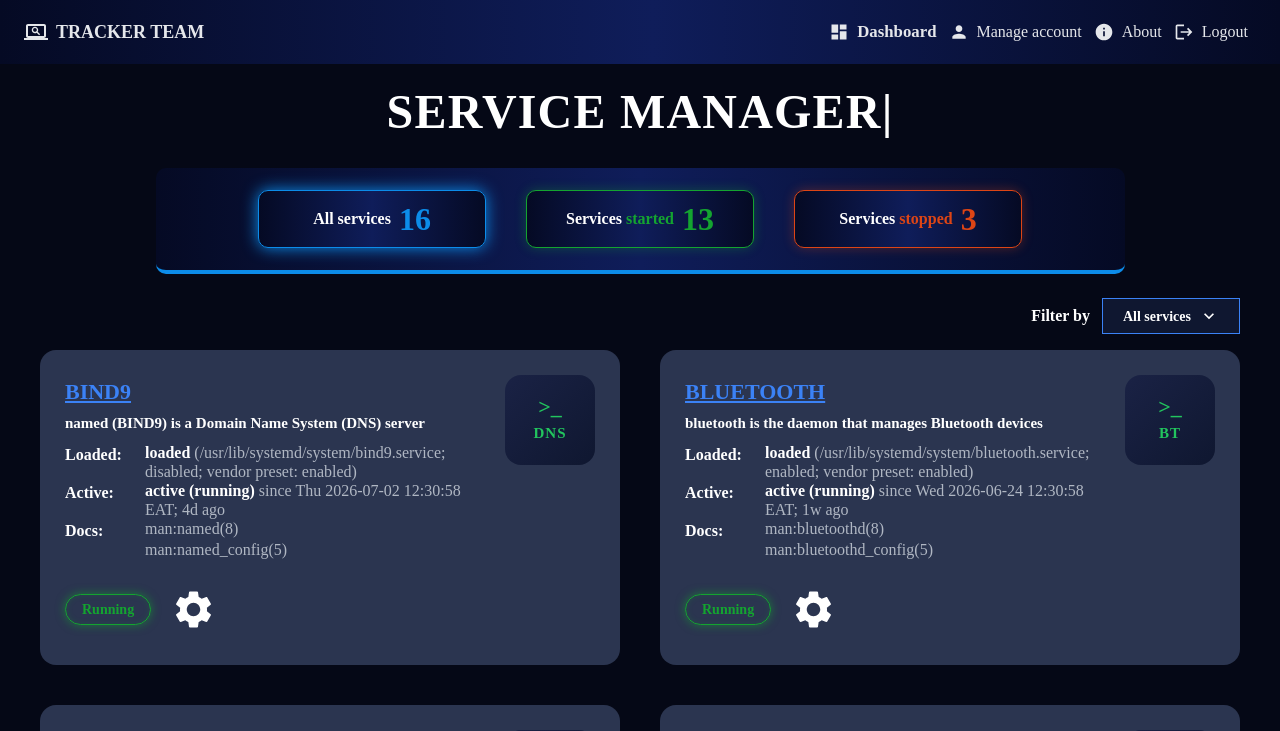
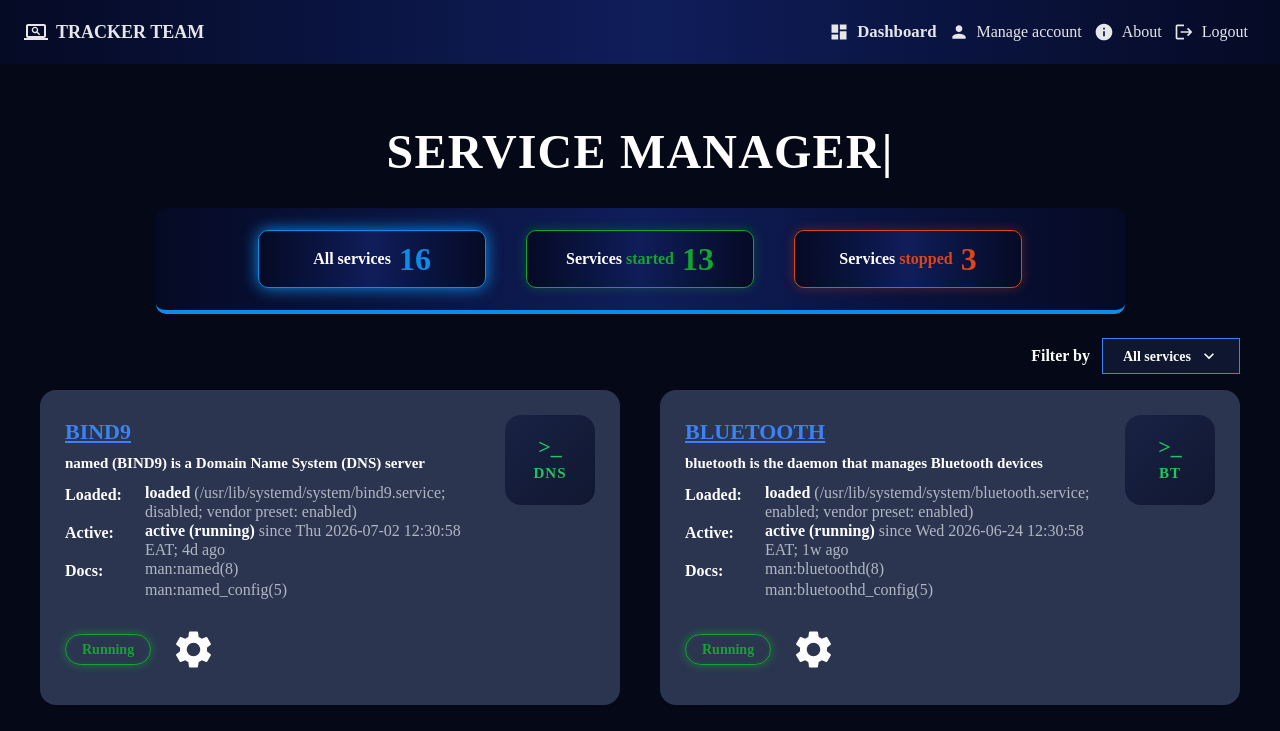
Before and after one commit to fymijoro/service_manager, a React (Vite) app in the folder service-manager/: page / in a window 1280 px wide. Shown: the top 731 px of the page. Built offline with nearby package versions, Linux system fonts and the light colour scheme; sample sign-in values are in the browser's storage; a web font is replaced by a local one.

Commit message:
espacement haut titre

```diff
--- a/service-manager/src/pages/Dashboard.jsx
+++ b/service-manager/src/pages/Dashboard.jsx
@@ -56,7 +56,9 @@ function Dashboard() {
 
   return (
     <div className="py-8 px-4 flex flex-col items-center">
-      <TypewriterTitle />
+      <div className="mt-10 w-full max-w-[1200px]">
+        <TypewriterTitle />
+      </div>
       <StatsSummary
         total={total}
         running={running}
```
